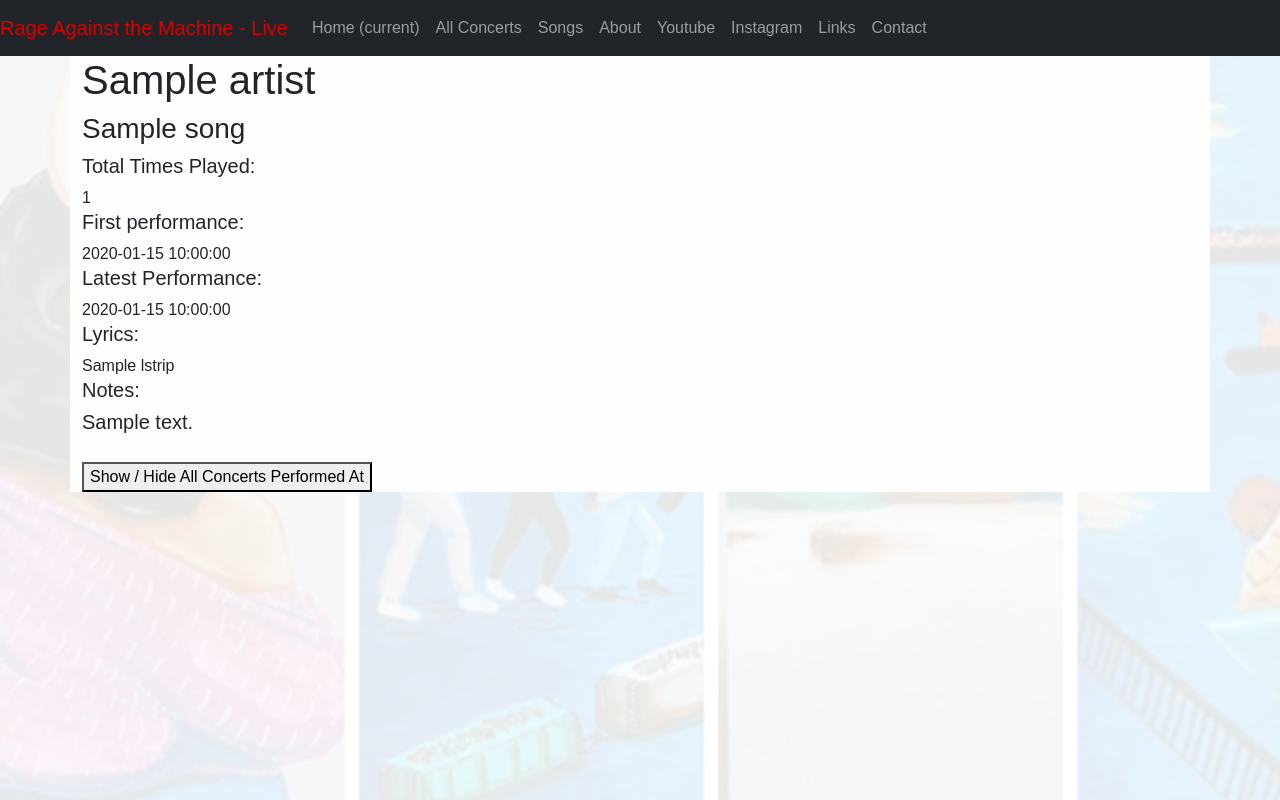
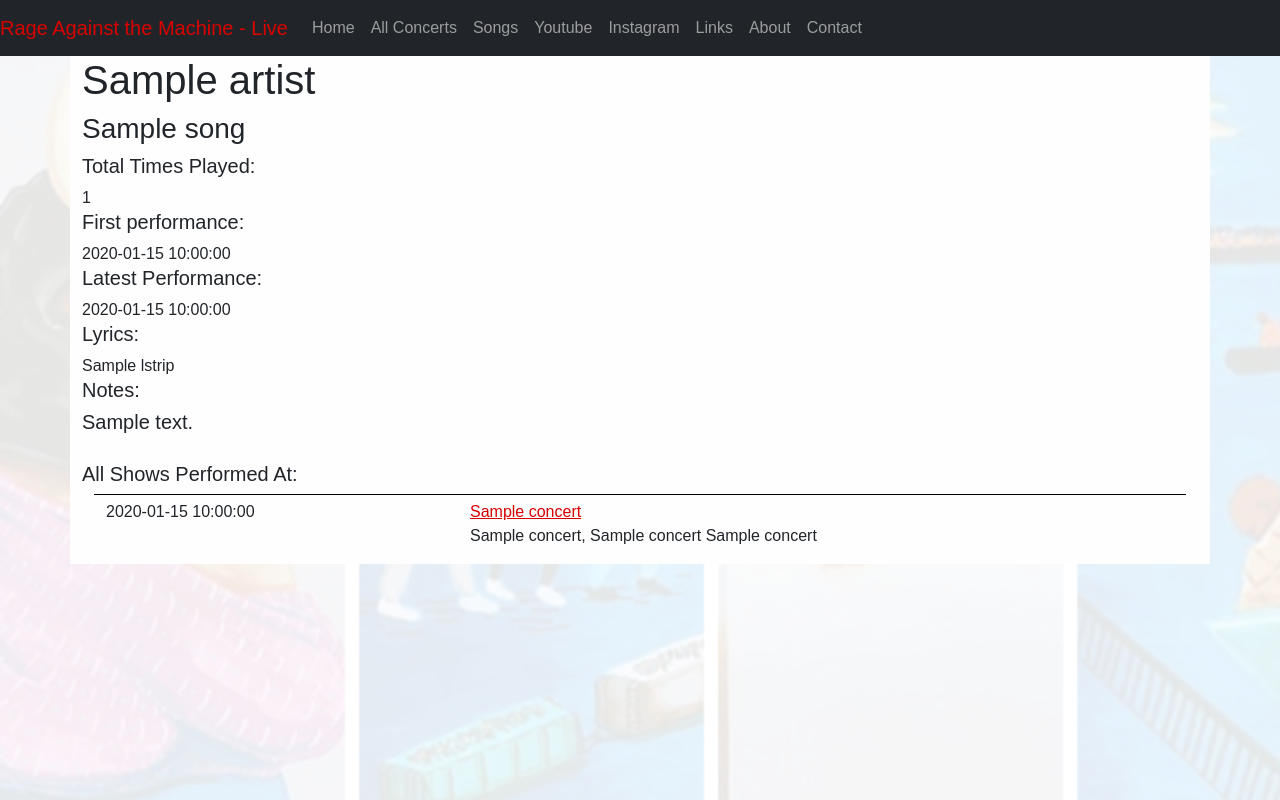
Before and after one commit to tjj5036/ratm-live, a Flask app: page /artists/1/songs/1 in a window 1280 px wide. Run offline with Flask 2, Linux system fonts and the light colour scheme; a database or web service that is not in the repository returns one stand-in record (values such as "Sample title"); some libraries are stand-ins or nearby versions.

Commit message:
Small fixes:
- Fixes navbar not expanding (bootstrap 4 -> 5 breaking change)
- Removes unused bootsrap 4 imports
- Unconditionally shows all concerts for a song

Next up:

- Makes song page less ugly

```diff
--- a/live/templates/base.html
+++ b/live/templates/base.html
@@ -2,12 +2,8 @@
     <head>
     <meta charset="utf-8">
     <meta name="viewport" content="width=device-width, initial-scale=1, shrink-to-fit=no">
-
     <title>Rage Against the Machine - Live</title>
-
-    <!-- <link rel="stylesheet" href="https://maxcdn.bootstrapcdn.com/bootstrap/4.0.0/css/bootstrap.min.css" integrity="sha384-Gn5384xqQ1aoWXA+058RXPxPg6fy4IWvTNh0E263XmFcJlSAwiGgFAW/dAiS6JXm" crossorigin="anonymous"> -->
     <link href="https://cdn.jsdelivr.net/npm/bootstrap@5.0.0-beta3/dist/css/bootstrap.min.css" rel="stylesheet" integrity="sha384-eOJMYsd53ii+scO/bJGFsiCZc+5NDVN2yr8+0RDqr0Ql0h+rP48ckxlpbzKgwra6" crossorigin="anonymous">
-
     <link rel="stylesheet" type="text/css" href="{{ url_for('static', filename='style.css') }}">
   </head>
 
@@ -15,22 +11,19 @@
 
   <nav class="navbar navbar-expand-lg navbar-dark bg-dark">
     <a class="navbar-brand" href="#" style="color:#d80000">Rage Against the Machine - Live</a>
-    <button class="navbar-toggler" type="button" data-toggle="collapse" data-target="#navbarNav" aria-controls="navbarNav" aria-expanded="false" aria-label="Toggle navigation">
+    <button class="navbar-toggler" type="button" data-bs-toggle="collapse" data-bs-target="#navbarNav" aria-controls="navbarToggleExternalContent" aria-expanded="false" aria-label="Toggle navigation">
       <span class="navbar-toggler-icon"></span>
     </button>
     <div class="collapse navbar-collapse" id="navbarNav">
       <ul class="navbar-nav">
         <li class="nav-item active">
-          <a class="nav-link" href="/">Home <span class="sr-only">(current)</span></a>
+          <a class="nav-link" href="/">Home</a>
         </li>
         <li class="nav-item">
           <a class="nav-link" href="/artists/rage/concerts?year=1991">All Concerts</a>
         </li>
         <li class="nav-item">
           <a class="nav-link" href="/artists/rage/songs">Songs</a>
-        </li>
-        <li class="nav-item">
-          <a class="nav-link " href="/about">About</a>
         </li>
         <li class="nav-item">
           <a class="nav-link" href="https://www.youtube.com/channel/UCKQCBnGGhHfGUzbHnNdoPgg">Youtube</a>
@@ -40,6 +33,9 @@
         </li>
         <li class="nav-item">
           <a class="nav-link" href="/links">Links</a>
+        </li>
+        <li class="nav-item">
+          <a class="nav-link " href="/about">About</a>
         </li>
         <li class="nav-item">
           <a class="nav-link" href="mailto:ratm.live@gmail.com">Contact</a>
--- a/live/templates/home.html
+++ b/live/templates/home.html
@@ -22,7 +22,7 @@
     </div>
 
     {% for era in eras %}
-    <div class="tour-or-era-wrapper col-lg-3 col-md-6 col-12">
+    <div class="tour-or-era-wrapper col-lg-3 col-md-6 col-12 justify-content-center">
       <figure class="hover-img">
         <img class="tour-title" src="{{ config ['STATIC_URI'] }}/{{era.era_tile}}">
         <figcaption>
--- a/live/templates/song.html
+++ b/live/templates/song.html
@@ -51,10 +51,10 @@
 
   <div class="row">
     <div class="col-12">
-      <button data-toggle="collapse" data-target="#all-concerts">Show / Hide All Concerts Performed At</button>
-      <div id="all-concerts" class="collapse accordion-body">
+      <h5>All Shows Performed At:</h5>
+    </div>
+    <div class="col-12">
       {% include 'concert_list.html' %}
-      <div>
     </div>
   </div>
 
```
